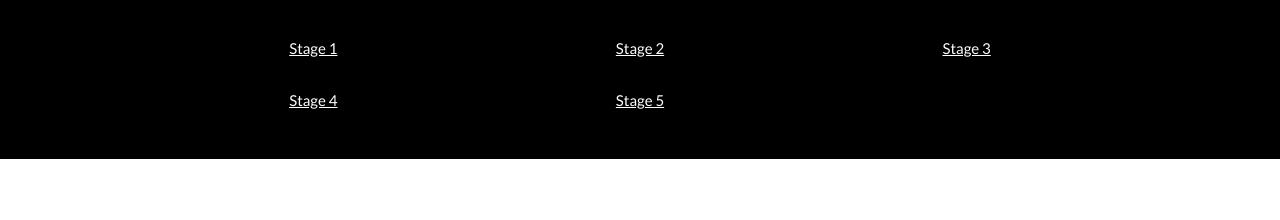
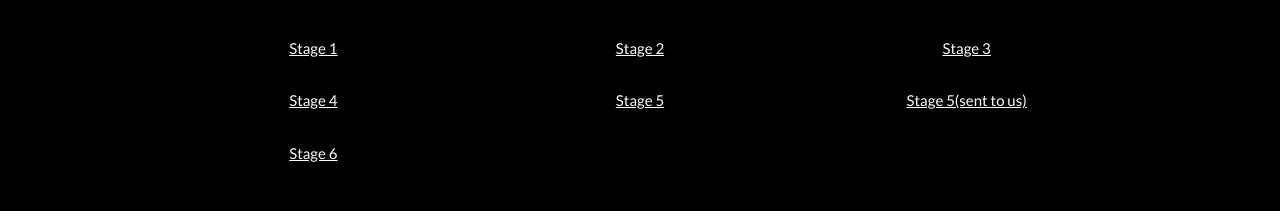
Before and after one commit to jambeBorralhosvki/IPM_website, a plain HTML site: page index.html in a window 1280 px wide. Shown: the part 537-757 px from the top of the page. Drawn offline with nearby package versions, Linux system fonts and the light colour scheme.

Commit message:
report 6

```diff
--- a/index.html
+++ b/index.html
@@ -57,6 +57,12 @@ body {font-family: "Lato", sans-serif}
       <div class="w3-third">
 			     <a href="docs\pulpPopcorn5.pdf" download><p>Stage 5</p></a>
 		  </div>
+      <div class="w3-third">
+			     <a href="https://danpeteandre.files.wordpress.com/2017/12/tabela-stage5.pdf"><p>Stage 5(sent to us)</p></a>
+		  </div>
+      <div class="w3-third">
+			     <a href="docs\pulpPopcorn6.pdf" download><p>Stage 6</p></a>
+		  </div>
 	</div>
     </div>
 
```
Also changed, not shown: 1 other file.
